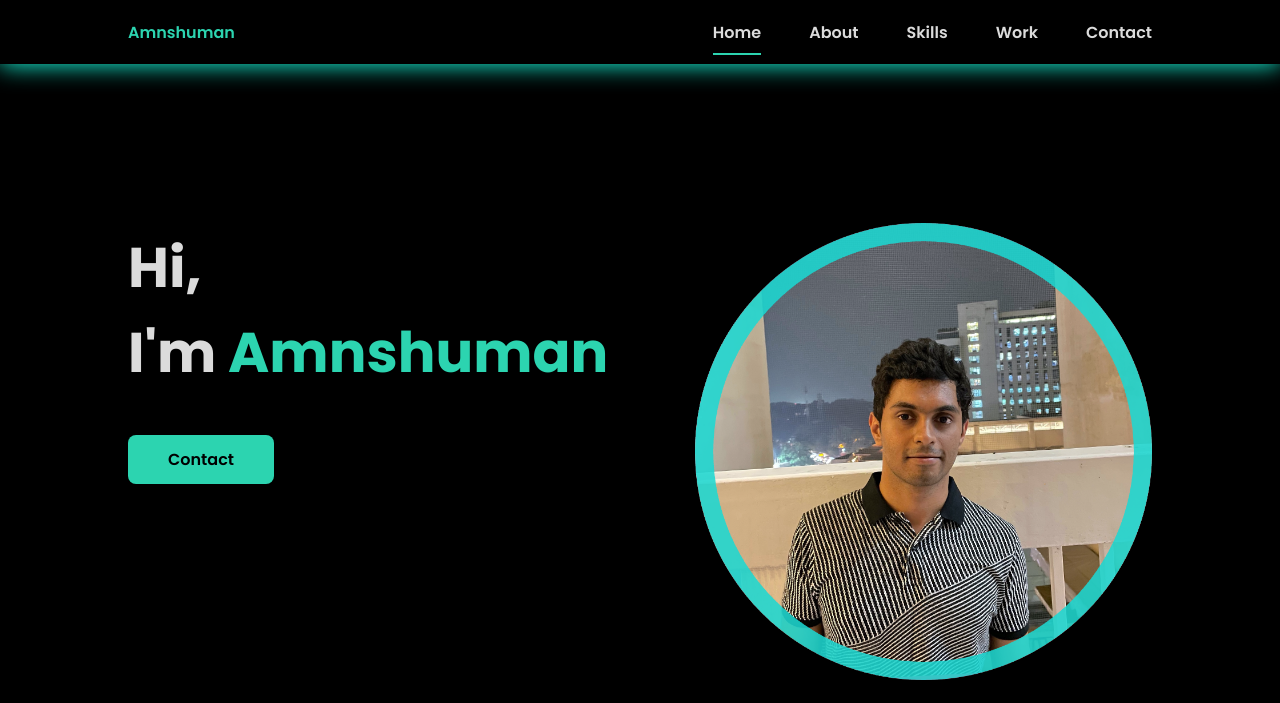
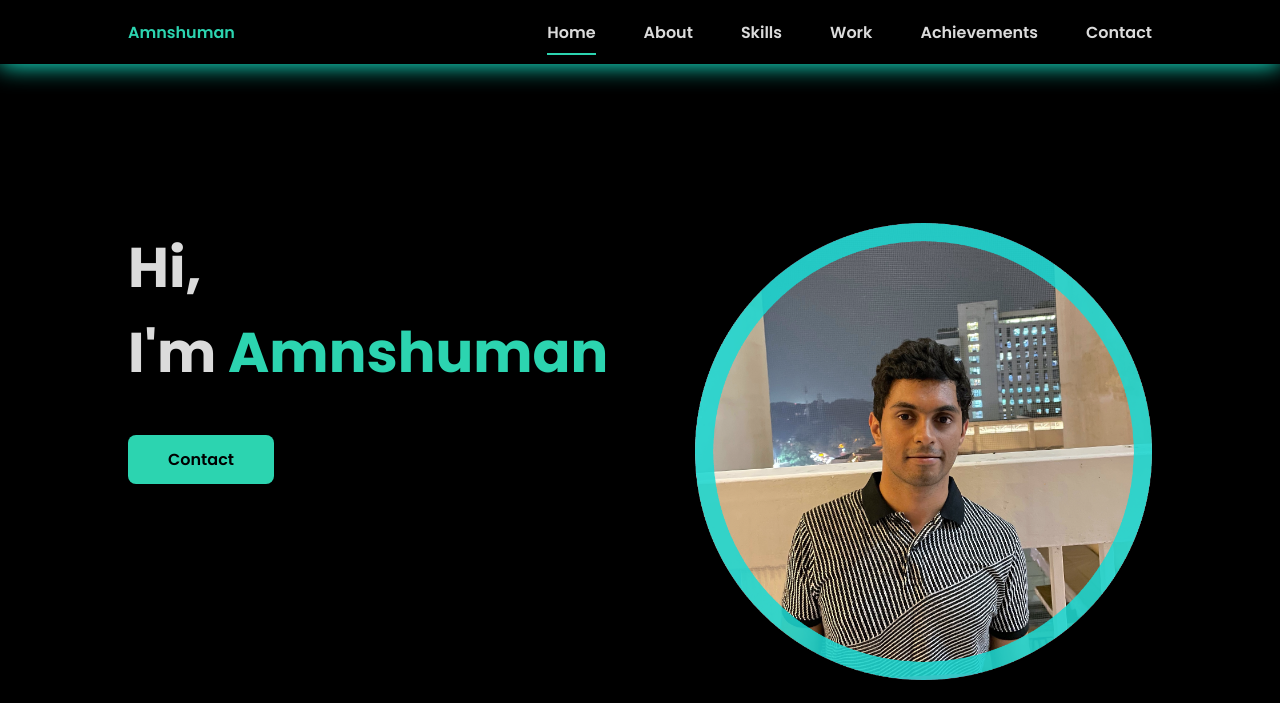
Before and after one commit to Anshu-Man98/MyWebSite, a plain HTML site: page index.html in a window 1280 px wide. Shown: the top 703 px of the page. Drawn offline with nearby package versions, Linux system fonts and the light colour scheme.

Commit message:
Update menu index.html

```diff
--- a/index.html
+++ b/index.html
@@ -25,6 +25,7 @@
                         <li class="nav__item"><a href="#about" class="nav__link">About</a></li>
                         <li class="nav__item"><a href="#skills" class="nav__link">Skills</a></li>
                         <li class="nav__item"><a href="#work" class="nav__link">Work</a></li>
+                        <li class="nav__item"><a href="#achievements" class="nav__link">Achievements</a></li>
                         <li class="nav__item"><a href="#contact" class="nav__link">Contact</a></li>
                     </ul>
                 </div>
```
